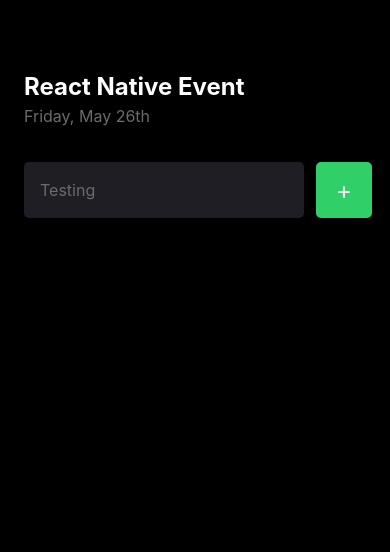
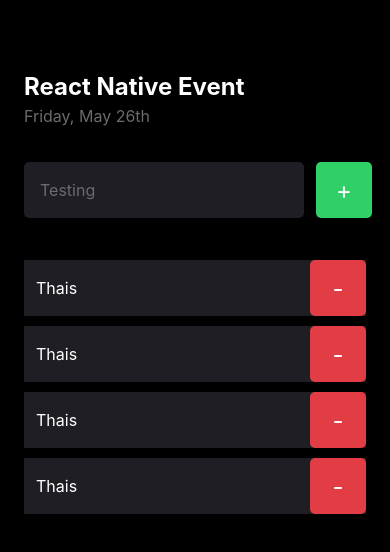
Before and after one commit to thaiscristine/basic-rn-imhere, a React Native app: screen / in a window 390 px wide. Shown: the top 552 px of the page. Built offline with nearby package versions, Linux system fonts and the light colour scheme.

Commit message:
Creating components

```diff
--- /dev/null
+++ b/src/components/Button/index.tsx
@@ -0,0 +1,17 @@
+import { Text, TouchableOpacity } from 'react-native'
+import { styles } from './styles'
+
+export function Button(){
+
+  function handleParticipantAdd(){
+    console.log('yes, yes..')
+  }
+  return(
+    <TouchableOpacity
+      style={styles.button}
+      onPress={handleParticipantAdd}
+    >
+      <Text style={styles.buttonText}> + </Text>
+    </TouchableOpacity>
+  )
+}
--- /dev/null
+++ b/src/components/Button/styles.ts
@@ -0,0 +1,17 @@
+import { StyleSheet } from 'react-native'
+
+export const styles = StyleSheet.create({
+    button :{
+        backgroundColor: '#31cf67',
+        borderRadius: 5,
+        padding: 10,
+        width: 56,
+        height: 56,
+        alignItems: 'center',
+        justifyContent: 'center'
+    },
+    buttonText: {
+        color: '#fff',
+        fontSize: 24
+    }
+})
--- /dev/null
+++ b/src/components/Participant/index.tsx
@@ -0,0 +1,21 @@
+import { View, Text, TouchableOpacity } from 'react-native'
+import { styles } from './styles'
+import { Button } from '../Button'
+
+export function Participant(){
+
+  function handleParticipantDelete(){
+    console.log('delete, delete..')
+  }
+  return(
+    <View style={styles.container}>
+        <Text style={styles.name}>Thais</Text>
+        <TouchableOpacity
+            style={styles.button}
+            onPress={handleParticipantDelete}
+            >
+            <Text style={styles.buttonText}> - </Text>
+        </TouchableOpacity>
+    </View>
+  )
+}
--- /dev/null
+++ b/src/components/Participant/styles.ts
@@ -0,0 +1,30 @@
+import { StyleSheet } from 'react-native'
+
+export const styles = StyleSheet.create({
+    container :{
+        width: '100%',
+        backgroundColor: '#1f1e25',
+        flexDirection: 'row',
+        alignItems: 'center',
+        marginBottom: 10
+    },
+    name: {
+        flex: 1,
+        color: '#fff',
+        fontSize: 16,
+        marginLeft: 12
+    },
+    button :{
+        backgroundColor: '#E23c44',
+        borderRadius: 5,
+        padding: 10,
+        width: 56,
+        height: 56,
+        alignItems: 'center',
+        justifyContent: 'center'
+    },
+    buttonText: {
+        color: '#fff',
+        fontSize: 24
+    }
+})
--- a/src/screens/Home/index.tsx
+++ b/src/screens/Home/index.tsx
@@ -1,4 +1,6 @@
-import { Button, Text, TextInput, Touchable, TouchableOpacity, View } from 'react-native'
+import { Text, TextInput, TouchableOpacity, View } from 'react-native'
+import { Button } from '../../components/Button'
+import { Participant } from '../../components/Participant'
 import { styles } from './styles'
 
 export function Home(){
@@ -19,13 +21,12 @@
           placeholderTextColor={'#6b6b6b'}
           keyboardType='email-address'
         />
-        <TouchableOpacity
-          style={styles.button}
-          onPress={handleParticipantAdd}
-        >
-          <Text style={styles.buttonText}> + </Text>
-        </TouchableOpacity>
+        <Button />
       </View>
+      <Participant />
+      <Participant />
+      <Participant />
+      <Participant />
     </View>
   )
 }
--- a/src/screens/Home/styles.ts
+++ b/src/screens/Home/styles.ts
@@ -28,19 +28,6 @@
         // marginTop: 10,
         marginRight: 12
     },
-    button :{
-        backgroundColor: '#31cf67',
-        borderRadius: 5,
-        padding: 10,
-        width: 56,
-        height: 56,
-        alignItems: 'center',
-        justifyContent: 'center'
-    },
-    buttonText: {
-        color: '#fff',
-        fontSize: 24
-    },
     form: {
         marginTop: 36,
         marginBottom: 42,
```
